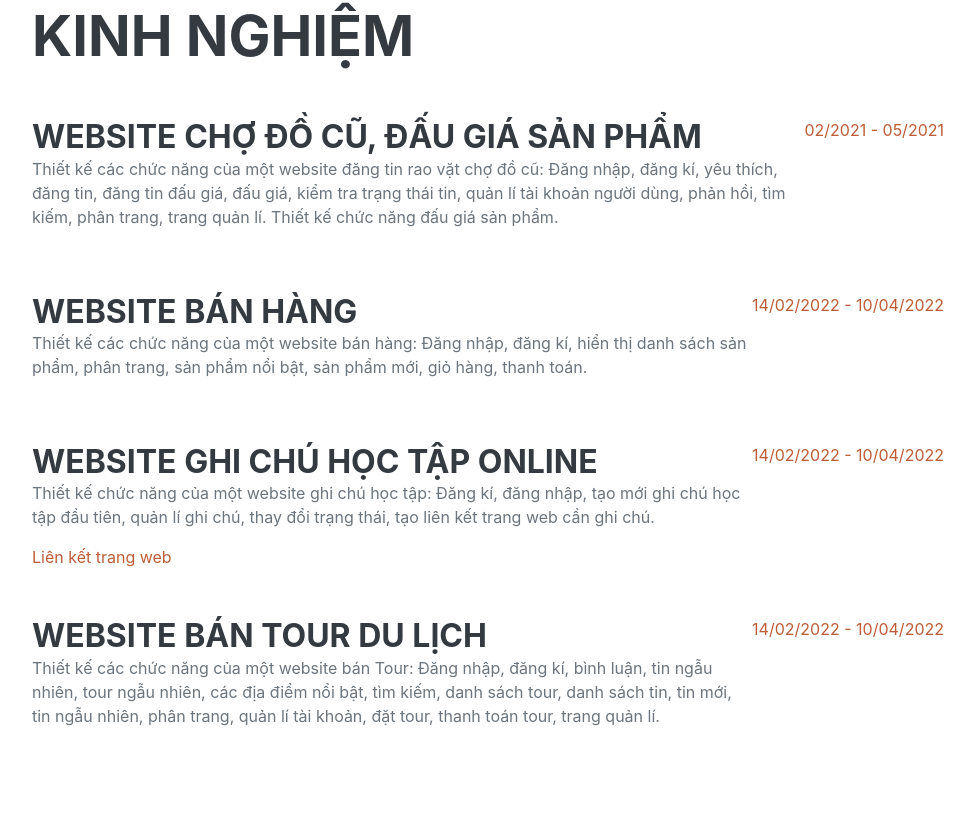
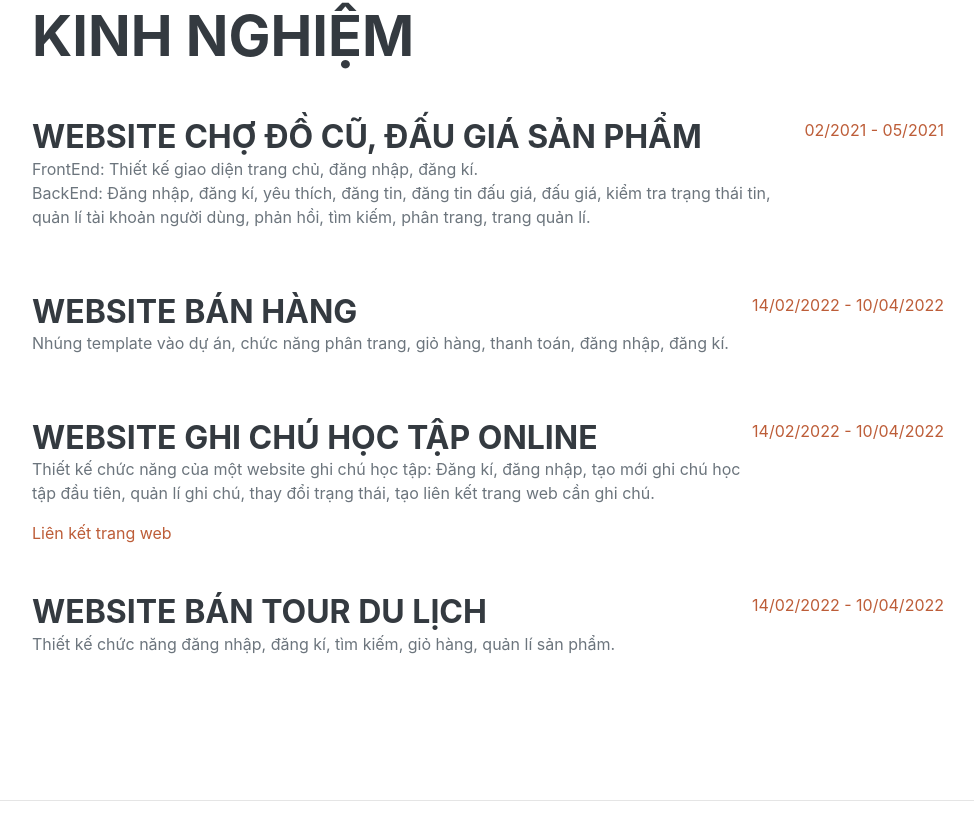
Before and after one commit to tn-duyit/Profile, a plain HTML site: page index.html in a window 1280 px wide. Shown: the part 878-1700 px from the top of the page, without its empty margins (288-1262 px from the left). Drawn offline with nearby package versions, Linux system fonts and the light colour scheme; a web font is replaced by a local one.

Commit message:
update experiencess

```diff
--- a/index.html
+++ b/index.html
@@ -76,10 +76,8 @@
                         <div class="flex-grow-1">
                             <h3 class="mb-0">Website chợ đồ cũ, đấu giá sản phẩm</h3>
                             <!-- <div class="subheading mb-3"></div>  -->
-                            <p>Thiết kế các chức năng của một website đăng tin rao vặt chợ đồ cũ:
-                                Đăng nhập, đăng kí, yêu thích, đăng tin, đăng tin đấu giá, đấu giá,
-                                kiểm tra trạng thái tin, quản lí tài khoản người dùng, phản hồi, tìm kiếm, phân trang, trang quản lí.
-                                Thiết kế chức năng đấu giá sản phẩm.</p>
+                            <p>FrontEnd: Thiết kế giao diện trang chủ, đăng nhập, đăng kí.<br>
+                                BackEnd: Đăng nhập, đăng kí, yêu thích, đăng tin, đăng tin đấu giá, đấu giá, kiểm tra trạng thái tin, quản lí tài khoản người dùng, phản hồi, tìm kiếm, phân trang, trang quản lí.</p>
                         </div>
                         <div class="flex-shrink-0">
                             <span class="text-primary">02/2021 - 05/2021</span>
@@ -90,8 +88,7 @@
                         <div class="flex-grow-1">
                             <h3 class="mb-0">Website bán hàng</h3>
                             <!-- <div class="subheading mb-3">Website bán hàng</div>  -->
-                            <p>Thiết kế các chức năng của một website bán hàng: Đăng nhập, đăng kí, hiển thị
-                                danh sách sản phẩm, phân trang, sản phẩm nổi bật, sản phẩm mới, giỏ hàng, thanh toán.
+                            <p>Nhúng template vào dự án, chức năng phân trang, giỏ hàng, thanh toán, đăng nhập, đăng kí.
                             </p>
                         </div>
                         <div class="flex-shrink-0">
@@ -116,9 +113,7 @@
                         <div class="flex-grow-1">
                             <h3 class="mb-0">Website bán Tour du lịch</h3>
                             <!-- <div class="subheading mb-3"></div>  -->
-                            <p>Thiết kế các chức năng của một website bán Tour: Đăng nhập, đăng kí, bình luận, tin ngẫu nhiên, tour ngẫu nhiên,
-                                các địa điểm nổi bật, tìm kiếm, danh sách tour, danh sách tin, tin mới, tin ngẫu nhiên, phân trang, quản lí tài khoản, đặt tour, thanh toán tour,
-                                trang quản lí.
+                            <p> Thiết kế chức năng đăng nhập, đăng kí, tìm kiếm, giỏ hàng, quản lí sản phẩm.
                             </p>
                         </div>
                         <div class="flex-shrink-0">
@@ -223,12 +218,6 @@
                             <span class="fa-li"><i class="fas fa-trophy text-warning"></i></span>
                             Tham dự hội thảo "Kỹ năng chinh phục nhà tuyển dụng"
                         </li>
-                    </ul>
-                </div>
-                <div class="resume-section-content">
-                    <br>
-                    <div class="subheading mb-3">Giải Thưởng</div>
-                    <ul class="fa-ul mb-0">
                         <li>
                             <span class="fa-li"><i class="fas fa-trophy text-warning"></i></span>
                             Bán kết cuộc thi IT Got Talent Hutech. Website Chợ đồ cũ
@@ -245,10 +234,9 @@
             <section class="resume-section" id="interests">
                 <div class="resume-section-content">
                     <h2 class="mb-5">Sở thích</h2>
-                    <p>Xem bóng đá là một niềm vui, đặc biệt là đội tuyển Nam, Nữ Việt Nam. Từ khi biết xem bóng đá chưa bao giờ bỏ lở một trận đấu nào của Việt Nam.</p>
-                    <p class="mb-0">Thích chơi game đặc biệt là khi chơi với bạn bè, thích màu hồng nhưng ít khi có đồ màu hồng. Đôi lúc thích sự sôi nổi nhưng có khi chỉ thích ở một mình.</p>
+                    <p>Thích tìm tòi giải pháp làm tối ưu code.</p>
+                    <p class="mb-0">Thích hát, xem bóng đá là một niềm vui, đặc biệt là đội tuyển Nam, Nữ Việt Nam.</p>
                 </div>
-
             </section>
         </div>
 
```
